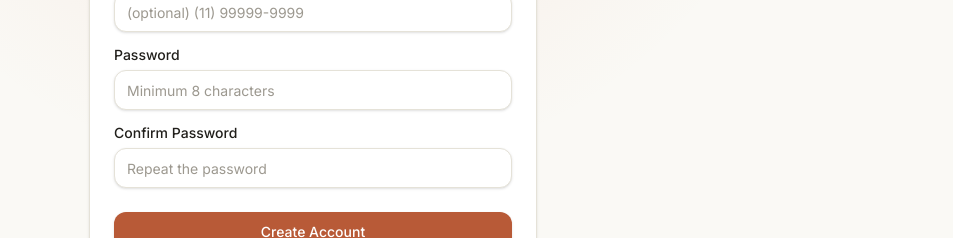
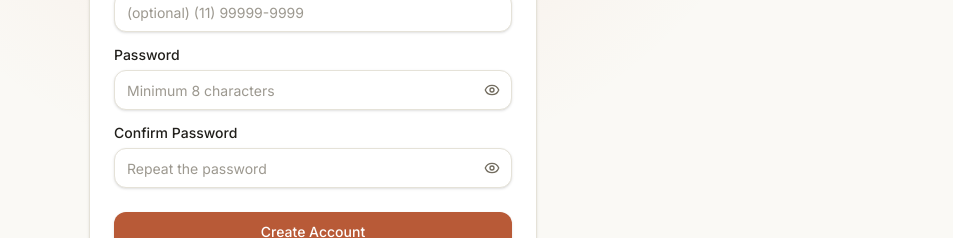
Before and after one commit to EliasSantiago/claude-foundations-certification-exam-guide, a Next.js app: page /register in a window 1280 px wide. Shown: the part 491-729 px from the top of the page, without its empty margins (327-1280 px from the left). Built offline with nearby package versions, Linux system fonts and the light colour scheme; no server answers.

Commit message:
feat: add password visibility toggle (eye icon) to login and register forms

```diff
--- a/app/(auth)/login/page.tsx
+++ b/app/(auth)/login/page.tsx
@@ -4,8 +4,7 @@ import { useState } from "react";
 import Link from "next/link";
 import { useRouter } from "next/navigation";
 import { signIn } from "next-auth/react";
-import { Loader2 } from "lucide-react";
-
+import { Loader2, Eye, EyeOff } from "lucide-react";
 import { useLanguage } from "@/components/language-provider";
 import { Button } from "@/components/ui/button";
 import {
@@ -24,6 +23,7 @@ export default function LoginPage() {
   const { t } = useLanguage();
   const [email, setEmail] = useState("");
   const [password, setPassword] = useState("");
+  const [showPassword, setShowPassword] = useState(false);
   const [error, setError] = useState<string | null>(null);
   const [loading, setLoading] = useState(false);
 
@@ -80,15 +80,26 @@ export default function LoginPage() {
 
           <div className="space-y-2">
             <Label htmlFor="password">{t("passwordLabel")}</Label>
+            <div className="relative">
               <Input
                 id="password"
-              type="password"
+                type={showPassword ? "text" : "password"}
                 autoComplete="current-password"
                 required
                 value={password}
                 onChange={(e) => setPassword(e.target.value)}
                 placeholder="••••••••"
+                className="pr-10"
               />
+              <button
+                type="button"
+                onClick={() => setShowPassword(!showPassword)}
+                className="absolute right-3 top-1/2 -translate-y-1/2 text-muted hover:text-cream focus:outline-none cursor-pointer"
+                aria-label={showPassword ? "Hide password" : "Show password"}
+              >
+                {showPassword ? <EyeOff className="size-4" /> : <Eye className="size-4" />}
+              </button>
+            </div>
           </div>
         </CardContent>
 
--- a/app/(auth)/register/page.tsx
+++ b/app/(auth)/register/page.tsx
@@ -4,7 +4,8 @@ import { useState } from "react";
 import Link from "next/link";
 import { useRouter } from "next/navigation";
 import { signIn } from "next-auth/react";
-import { Loader2 } from "lucide-react";
+import { Loader2, Eye, EyeOff } from "lucide-react";
+import { cn } from "@/lib/utils";
 
 import { useLanguage } from "@/components/language-provider";
 import { Button } from "@/components/ui/button";
@@ -189,6 +190,7 @@ function Field({
   label,
   error,
   optional,
+  type,
   ...props
 }: React.ComponentProps<typeof Input> & {
   id: string;
@@ -197,6 +199,9 @@ function Field({
   optional?: boolean;
 }) {
   const { t } = useLanguage();
+  const [show, setShow] = useState(false);
+  const isPassword = type === "password";
+
   return (
     <div className="space-y-2">
       <Label htmlFor={id}>
@@ -205,7 +210,25 @@ function Field({
           <span className="text-xs font-normal text-muted ml-1">({t("optionalLabel")})</span>
         )}
       </Label>
-      <Input id={id} aria-invalid={!!error} {...props} />
+      <div className="relative">
+        <Input
+          id={id}
+          type={isPassword ? (show ? "text" : "password") : type}
+          aria-invalid={!!error}
+          className={cn(isPassword ? "pr-10" : "")}
+          {...props}
+        />
+        {isPassword && (
+          <button
+            type="button"
+            onClick={() => setShow(!show)}
+            className="absolute right-3 top-1/2 -translate-y-1/2 text-muted hover:text-cream focus:outline-none cursor-pointer"
+            aria-label={show ? "Hide password" : "Show password"}
+          >
+            {show ? <EyeOff className="size-4" /> : <Eye className="size-4" />}
+          </button>
+        )}
+      </div>
       {error && <p className="text-xs text-destructive">{error}</p>}
     </div>
   );
```
Lines whose indentation alone changed are shown as unchanged.
